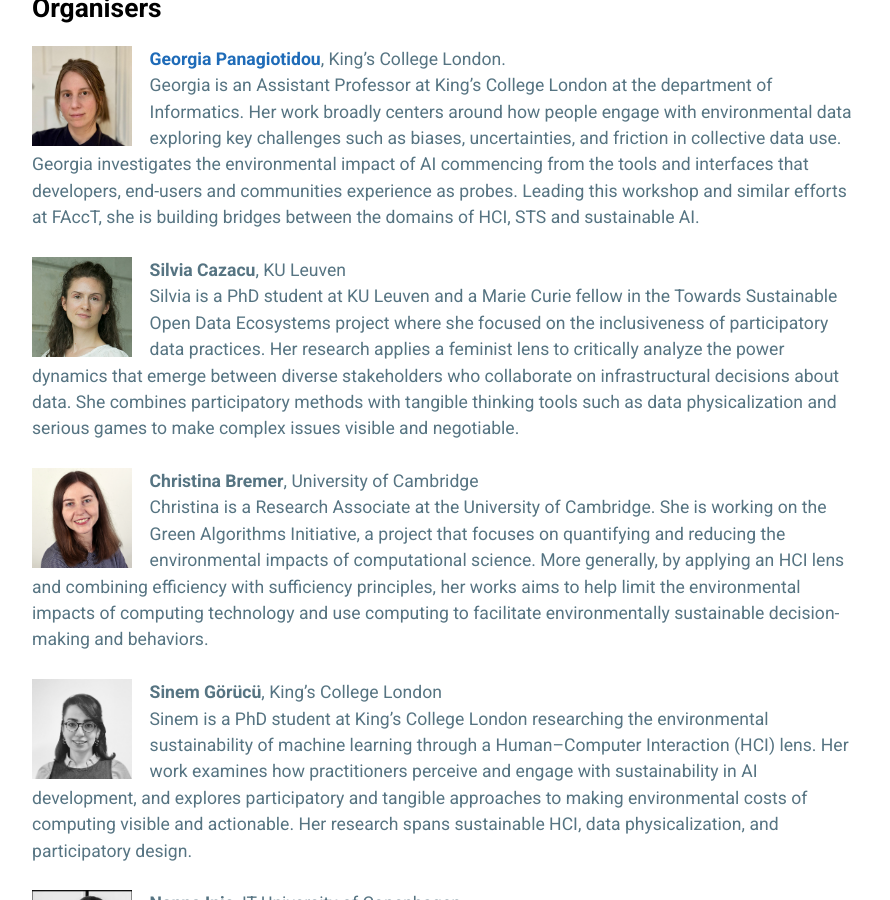
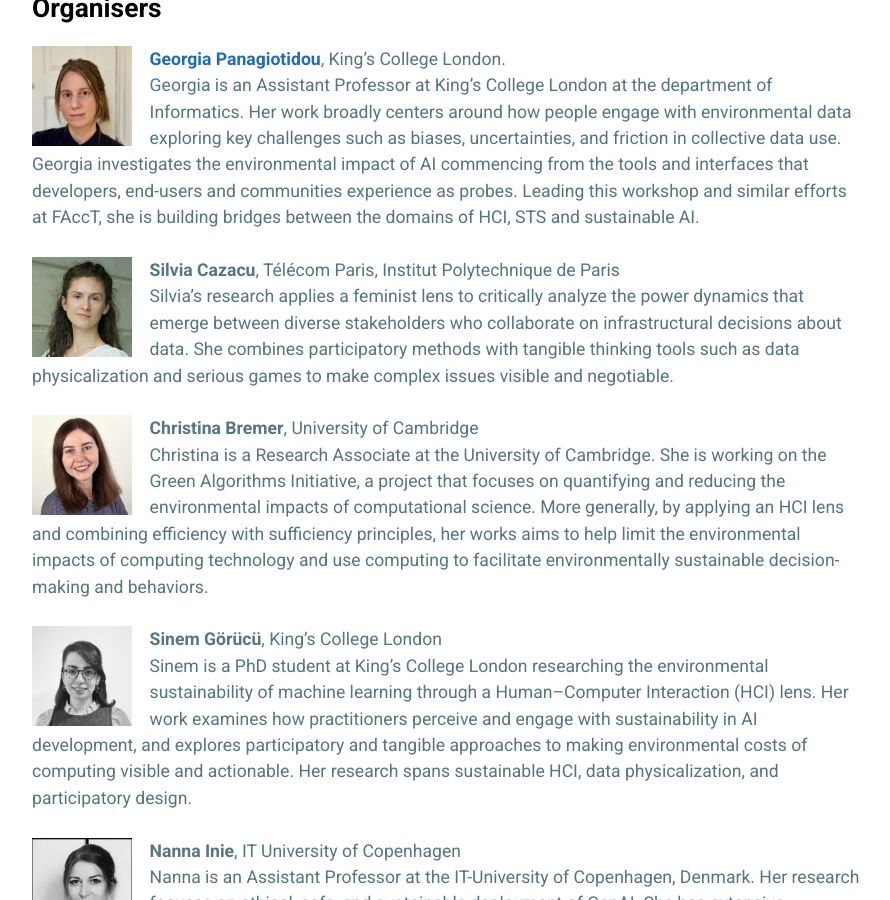
Before and after one commit to HCI-TERRA/hci-terra.github.io, a Jekyll site: the page built from index.md, in a window 1280 px wide and 900 px high, scrolled down 3016 px. Shown: the whole window, without its empty margins (192-1082 px from the left). Built offline with Jekyll 4.4.1, drawn with Linux system fonts in a browser that asks for light colours.

Commit message:
Update index.md

```diff
--- a/index.md
+++ b/index.md
@@ -96,8 +96,8 @@ Jun 24, 2025 @ 2:45pm - 5:15pm Athens, Greece (UTC +3) -->
 <br>
 <br>
 <img src="assets/css/silvia.jpg" alt="Silvia's Photo" width="100" style="float: left;margin-right: 1em;"/>
-**Silvia Cazacu**, KU Leuven <br>
-Silvia is a PhD student at KU Leuven and a Marie Curie fellow in the Towards Sustainable Open Data Ecosystems project where she focused on the inclusiveness of participatory data practices. Her research applies a feminist lens to critically analyze the power dynamics that emerge between diverse stakeholders who collaborate on infrastructural decisions about data. She combines participatory methods with tangible thinking tools such as data physicalization and serious games to make complex issues visible and negotiable.
+**Silvia Cazacu**, Télécom Paris, Institut Polytechnique de Paris <br>
+Silvia's research applies a feminist lens to critically analyze the power dynamics that emerge between diverse stakeholders who collaborate on infrastructural decisions about data. She combines participatory methods with tangible thinking tools such as data physicalization and serious games to make complex issues visible and negotiable.
 <br>
 <br>
 <img src="assets/css/christina.jpg" alt="Christina's Photo" width="100" style="float: left;margin-right: 1em;"/>
```
